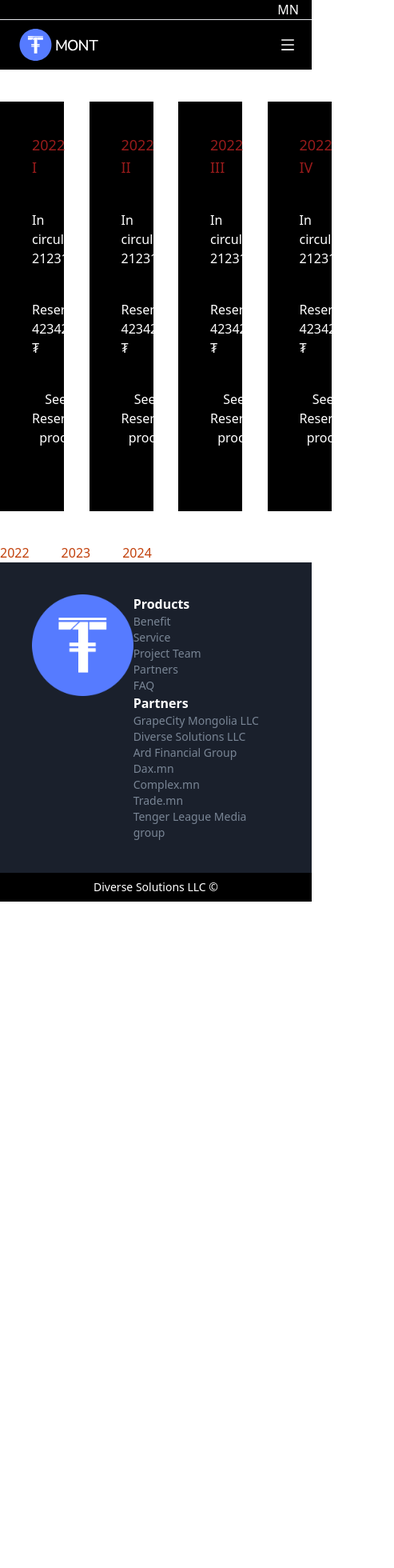
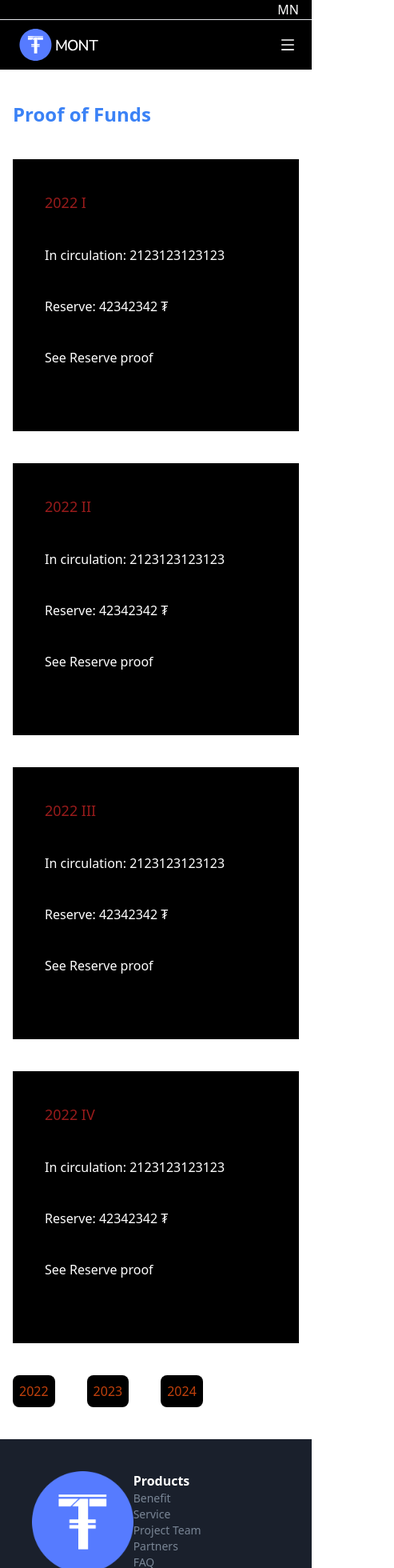
Before and after one commit to munkhuu1126/mont-frontend-v2, a Next.js app: page /proofoffunds in a window 390 px wide. Shown: the top 1960 px of the page at 80% size, 493 px wide, since content can reach past the window. Before the commit the page ends 1127 px from the top, so only its background shows below. Built offline with nearby package versions, Linux system fonts and the light colour scheme.

Commit message:
worked a little bit on proof of funds page

```diff
--- a/components/Navbar.jsx
+++ b/components/Navbar.jsx
@@ -3,6 +3,7 @@
 import { AiOutlineMenu } from 'react-icons/ai'
 import Image from 'next/image'
 import { Transition } from '@headlessui/react'
+import Link from 'next/link'
 
 export default function Navbar() {
     const [menu, setMenu] = useState(false)
@@ -10,8 +11,10 @@
         <div className=" bg-black relative text-white">
             <div className="container mx-auto lg:px-0 px-4">
                 <div className="flex justify-between  text-xl py-4">
-                    <div className="flex w-[120px] items-center h-[30px]">
+                    <div className="flex w-[120px] cursor-pointer items-center h-[30px]">
+                        <Link href='/' passHref>
                         <Image src={mont} alt="" width={160} height={40} layout="fixed" />
+                        </Link>
 
                     </div>
                     <div className="lg:hidden flex">
--- a/components/News.jsx
+++ b/components/News.jsx
@@ -4,7 +4,7 @@
 
 export default function News({image,header,date}) {
     return (
-        <div>
+        <div className="w-full">
             <div className="rounded overflow-hidden shadow-lg">
                 <div className="relative w-full h-60">
                     <Image src={image} layout='fill' objectFit="cover" alt='' />
--- a/package.json
+++ b/package.json
@@ -12,10 +12,12 @@
     "@headlessui/react": "^1.5.0",
     "@tailwindcss/line-clamp": "^0.3.1",
     "bootstrap-icons": "^1.8.1",
+    "i18next": "^21.6.14",
     "nanoid": "^3.3.1",
     "next": "12.1.0",
     "react": "17.0.2",
     "react-dom": "17.0.2",
+    "react-i18next": "^11.16.2",
     "react-icons": "^4.3.1"
   },
   "devDependencies": {
--- a/pages/proofoffunds.jsx
+++ b/pages/proofoffunds.jsx
@@ -13,17 +13,24 @@
             <Head>
                 <title>Proof of Funds</title>
             </Head>
-            <div className="container mx-auto grid my-10 grid-cols-4 gap-x-14">
-                <Cards year={`${tabYear} I`} circulatingfee={2123123123123} reservefee={42342342} />
-                <Cards year={`${tabYear} II`} circulatingfee={2123123123123} reservefee={42342342} />
-                <Cards year={`${tabYear} III`} circulatingfee={2123123123123} reservefee={42342342} />
-                <Cards year={`${tabYear} IV`} circulatingfee={2123123123123} reservefee={42342342} />
+            <div className="container mx-auto px-4 lg:px-0">
+                <h1 className="text-blue-500 mt-10 text-2xl font-bold">
+                    Proof of Funds
+                </h1>
+
+                <div className=" grid my-10 lg:grid-cols-4 grid-cols-1 gap-y-10 lg:gap-y-0 gap-x-14">
+                    <Cards year={`${tabYear} I`} circulatingfee={2123123123123} reservefee={42342342} />
+                    <Cards year={`${tabYear} II`} circulatingfee={2123123123123} reservefee={42342342} />
+                    <Cards year={`${tabYear} III`} circulatingfee={2123123123123} reservefee={42342342} />
+                    <Cards year={`${tabYear} IV`} circulatingfee={2123123123123} reservefee={42342342} />
+                </div>
+                <div className="text-orange-700 mb-10 space-x-10">
+                    <button className="bg-black p-2 rounded-lg" onClick={() => { changeTab(2022) }}>2022</button>
+                    <button className="bg-black p-2 rounded-lg" onClick={() => { changeTab(2023) }}>2023</button>
+                    <button className="bg-black p-2 rounded-lg" onClick={() => { changeTab(2024) }}>2024</button>
+                </div>
             </div>
-            <div className="text-orange-700 container mx-auto space-x-10">
-                <button onClick={()=>{changeTab(2022)}}>2022</button>
-                <button onClick={()=>{changeTab(2023)}}>2023</button>
-                <button onClick={()=>{changeTab(2024)}}>2024</button>
-            </div>
+
         </div>
     )
 }
--- a/styles/globals.css
+++ b/styles/globals.css
@@ -14,7 +14,7 @@
   background-position: center;
 }
 @media screen and (max-width: 800px) {
-  body{
+  .home-background{
     background-position: 65% 0%;
   }
 }
```
Also changed, not shown: 1 other file (tests, documents, lock files or other folders).
